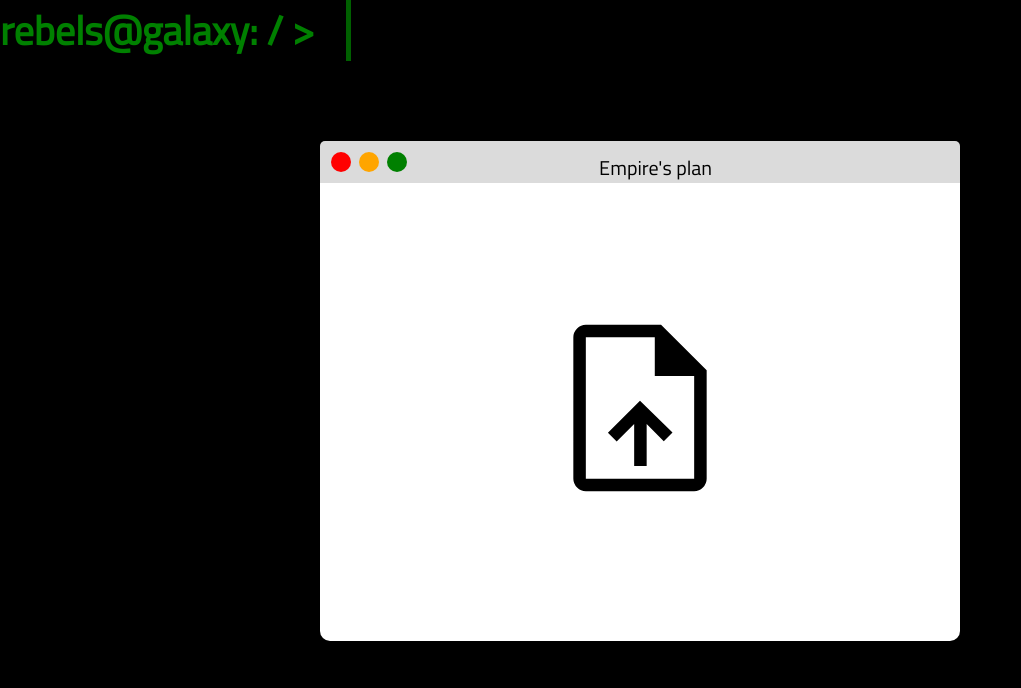
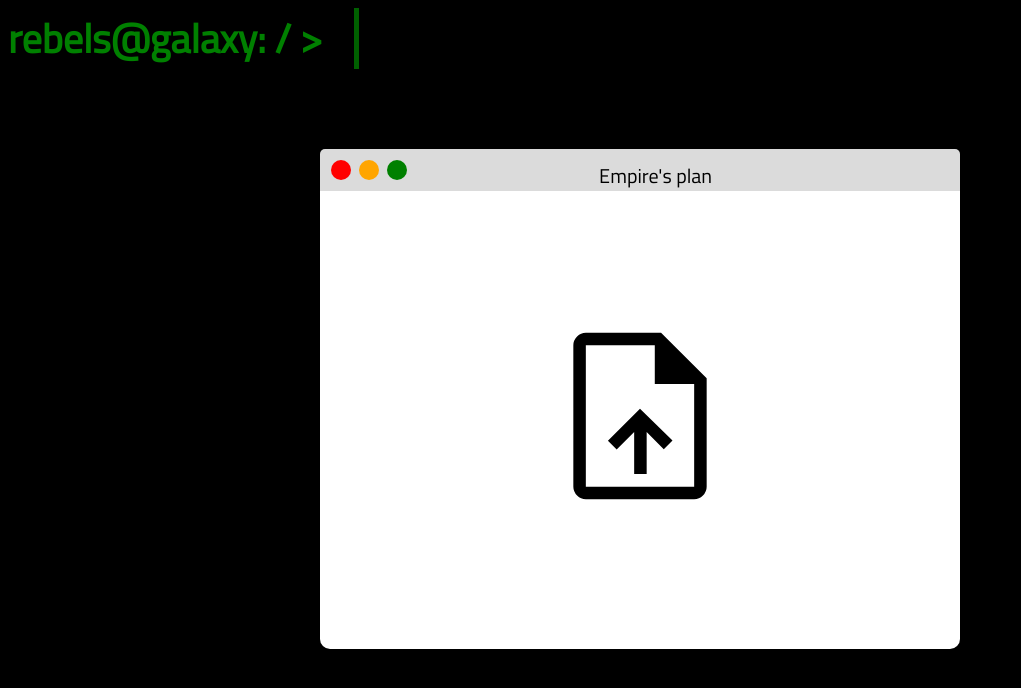
Before and after one commit to rlcDev/millennium-falcon-challenge, an Angular app in the folder c3po/: page / in a window 1280 px wide. Shown: the top 688 px of the page, without its empty margins (0-1021 px from the left). Built offline with nearby package versions, Linux system fonts and the light colour scheme.

Commit message:
Small UI enhancements

```diff
--- a/c3po/src/app/on-board-computer/components/computer/cont/pres/on-board-computer-pres.component.scss
+++ b/c3po/src/app/on-board-computer/components/computer/cont/pres/on-board-computer-pres.component.scss
@@ -4,6 +4,8 @@
   height: auto;
 
   #session {
+    margin-top: 0.5rem;
+    margin-left: 0.5rem;
     width: 25rem;
 
     @keyframes blink {
@@ -113,6 +115,10 @@
           width: 200px;
           cursor: pointer;
         }
+
+        #mission-odd {
+          font-weight: bold;
+        }
       }
     }
   }
```
